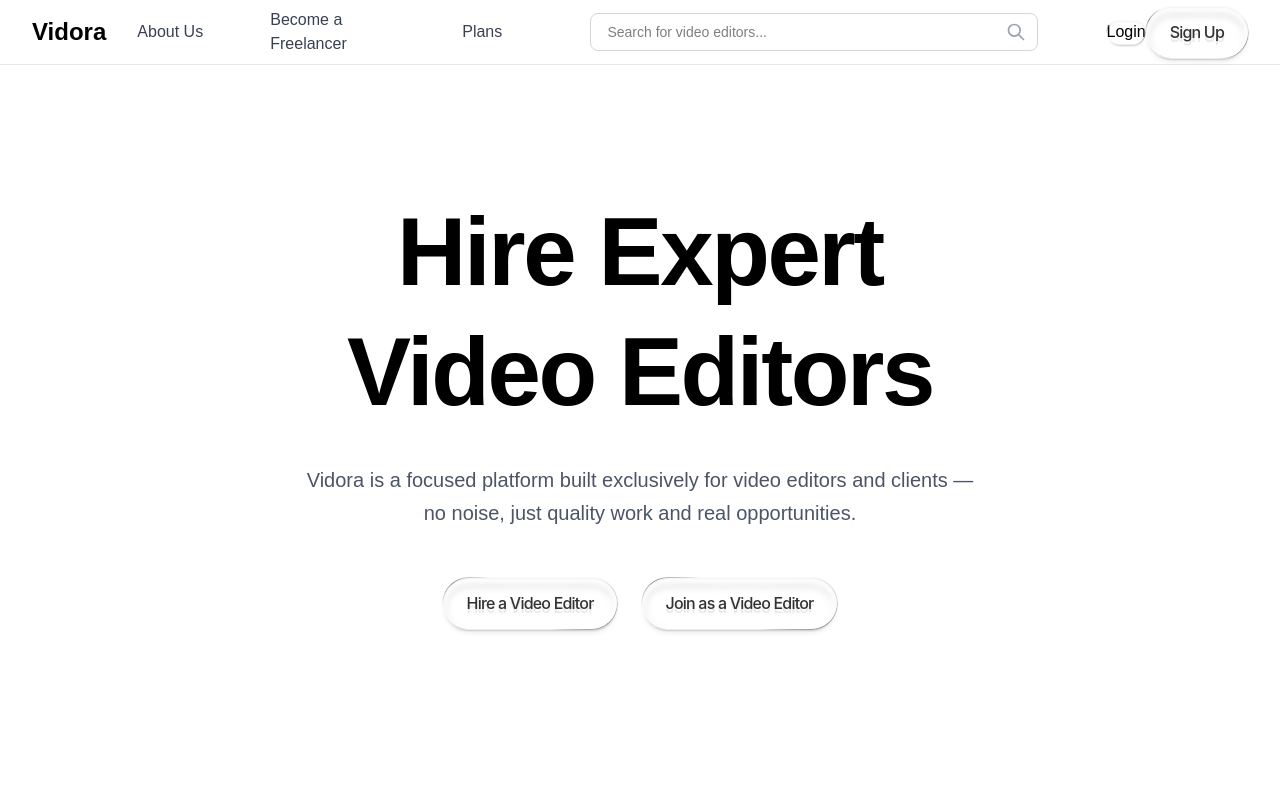
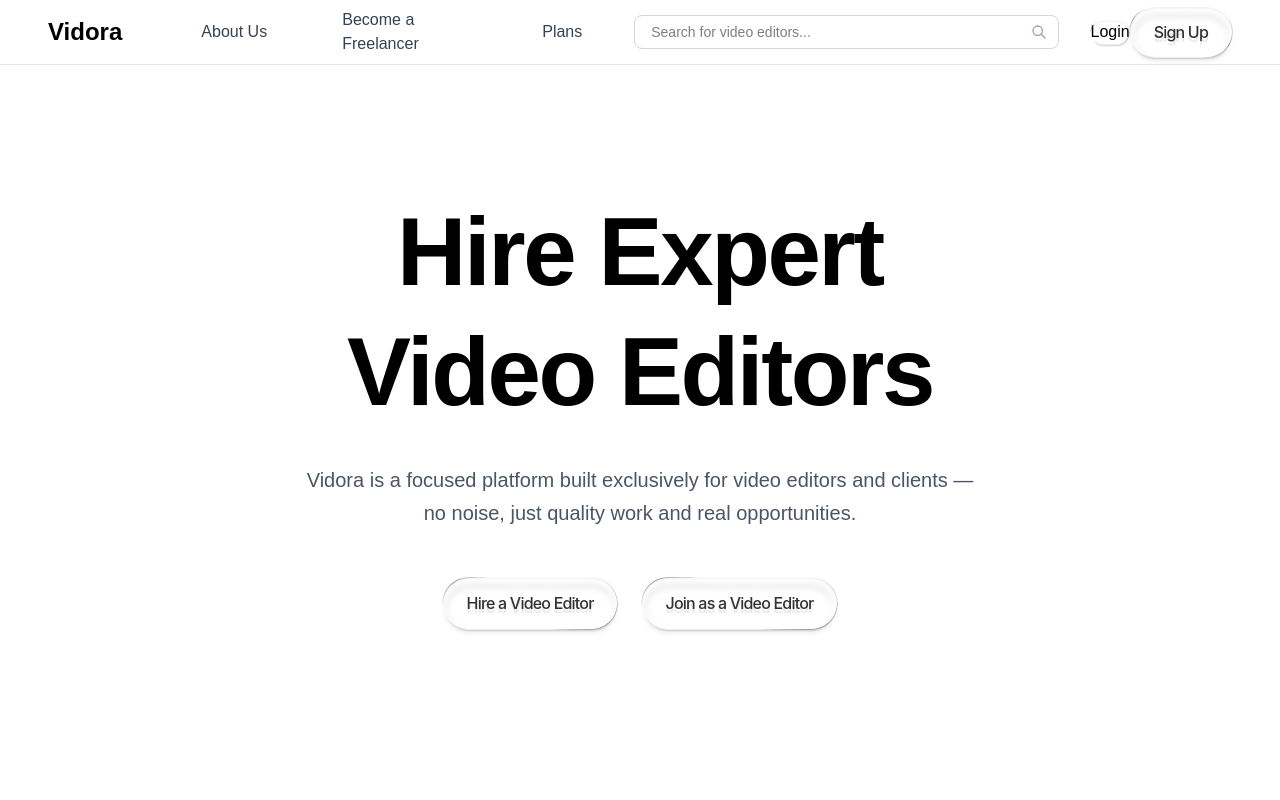
Before and after one commit to kkunaall10-max/vidora, a Next.js app: page / in a window 1280 px wide. Shown: the top 800 px of the page. Built offline with nearby package versions, Linux system fonts and the light colour scheme.

Commit message:
Perfect navbar refinement: white background, increased padding, perfect vertical centering, uniform button sizing (h-9), consistent spacing, reduced search height, professional balance with no heavy elements

```diff
--- a/src/app/page.tsx
+++ b/src/app/page.tsx
@@ -8,8 +8,8 @@ export default function Home() {
   return (
     <div className="min-h-screen bg-white text-black overflow-hidden relative">
       {/* Navbar */}
-      <nav className="fixed top-0 left-0 right-0 z-50 bg-white/95 backdrop-blur-sm border-b border-gray-200">
-        <div className="max-w-7xl mx-auto px-4 sm:px-6 lg:px-8">
+      <nav className="fixed top-0 left-0 right-0 z-50 bg-white border-b border-gray-200">
+        <div className="max-w-7xl mx-auto px-8 lg:px-12">
           <div className="flex justify-between items-center h-16">
             {/* Logo */}
             <div className="flex-shrink-0">
@@ -17,29 +17,29 @@ export default function Home() {
             </div>
 
             {/* Desktop Navigation Links */}
-            <div className="hidden lg:flex items-center space-x-6">
-              <a href="#" className="flex items-center justify-center w-32 h-10 text-gray-700 hover:text-black hover:bg-gray-50 transition-all duration-200 font-medium rounded-lg px-3">
+            <div className="hidden lg:flex items-center ml-12 space-x-8">
+              <a href="#" className="flex items-center justify-center w-32 h-9 text-gray-700 hover:text-black hover:bg-gray-50 transition-all duration-200 font-medium rounded-md px-3">
                 About Us
               </a>
-              <a href="#" className="flex items-center justify-center w-40 h-10 text-gray-700 hover:text-black hover:bg-gray-50 transition-all duration-200 font-medium rounded-lg px-3">
+              <a href="#" className="flex items-center justify-center w-40 h-9 text-gray-700 hover:text-black hover:bg-gray-50 transition-all duration-200 font-medium rounded-md px-3">
                 Become a Freelancer
               </a>
-              <a href="#" className="flex items-center justify-center w-20 h-10 text-gray-700 hover:text-black hover:bg-gray-50 transition-all duration-200 font-medium rounded-lg px-3">
+              <a href="#" className="flex items-center justify-center w-20 h-9 text-gray-700 hover:text-black hover:bg-gray-50 transition-all duration-200 font-medium rounded-md px-3">
                 Plans
               </a>
             </div>
 
             {/* Search Box - Desktop */}
-            <div className="hidden lg:flex flex-1 justify-center px-8">
+            <div className="hidden lg:flex flex-1 justify-center mx-8">
               <div className="w-full max-w-md">
                 <div className="relative">
                   <input
                     type="text"
                     placeholder="Search for video editors..."
-                    className="w-full pl-4 pr-10 py-2 border border-gray-300 rounded-lg focus:outline-none focus:ring-2 focus:ring-gray-400 focus:border-transparent text-sm"
+                    className="w-full pl-4 pr-10 py-1.5 border border-gray-300 rounded-lg focus:outline-none focus:ring-2 focus:ring-gray-400 focus:border-transparent text-sm"
                   />
                   <div className="absolute inset-y-0 right-0 pr-3 flex items-center">
-                    <svg className="h-5 w-5 text-gray-400" fill="none" stroke="currentColor" viewBox="0 0 24 24">
+                    <svg className="h-4 w-4 text-gray-400" fill="none" stroke="currentColor" viewBox="0 0 24 24">
                       <path strokeLinecap="round" strokeLinejoin="round" strokeWidth={2} d="M21 21l-6-6m2-5a7 7 0 11-14 0 7 7 0 0114 0z" />
                     </svg>
                   </div>
@@ -48,13 +48,13 @@ export default function Home() {
             </div>
 
             {/* Auth Buttons - Desktop */}
-            <div className="hidden lg:flex items-center space-x-4">
-              <button className="text-gray-700 hover:text-black transition-colors duration-200 font-medium px-4 py-2">
+            <div className="hidden lg:flex items-center space-x-3">
+              <button className="text-gray-700 hover:text-black transition-colors duration-200 font-medium px-4 py-2 h-9">
                 Login
               </button>
               <div className="button-wrap">
-                <button>
-                  <span>Sign Up</span>
+                <button className="px-4 py-2 h-9">
+                  <span className="text-sm">Sign Up</span>
                 </button>
                 <div className="button-shadow"></div>
               </div>
```
